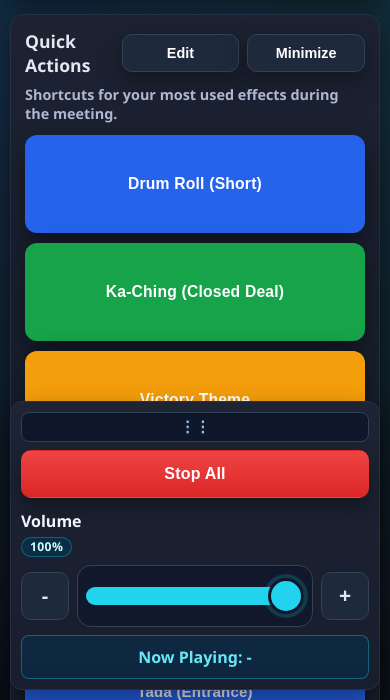
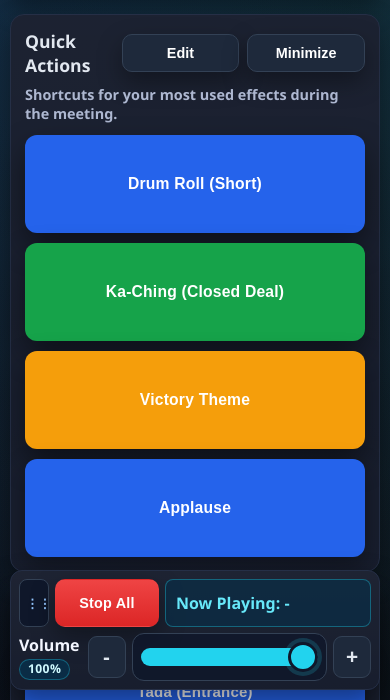
Before and after one commit to mneis/bni_sfx_board, a plain HTML site: page index.html in a window 390 px wide. Shown: the part 144-844 px from the top of the page. Drawn offline with Linux system fonts and the light colour scheme.

Commit message:
Compact mobile live controls

```diff
--- a/style.css
+++ b/style.css
@@ -479,6 +479,7 @@ h1 {
 @media (max-width: 768px) {
     body {
         padding: 10px;
+        padding-bottom: 150px;
     }
 
     .topo {
@@ -506,38 +507,85 @@ h1 {
         width: auto;
         transform: none;
         bottom: 10px;
-        grid-template-columns: 1fr;
-        padding: 10px;
+        grid-template-columns: 34px minmax(104px, 128px) minmax(0, 1fr);
+        grid-template-areas:
+            "handle stop now"
+            "volume volume volume";
+        padding: 8px;
         gap: 8px;
     }
 
     .control-main {
-        grid-template-columns: 1fr;
-        gap: 12px;
+        display: contents;
     }
 
     .dock-handle {
-        width: 100%;
+        grid-area: handle;
+        width: 34px;
+        height: 48px;
+        font-size: 0.78rem;
     }
 
     .botao-controle {
+        grid-area: stop;
         width: 100%;
         min-width: 0;
+        min-height: 48px;
+        padding: 8px 10px;
     }
 
     .controle-volume {
+        grid-area: volume;
         width: 100%;
-        grid-template-columns: 1fr;
-        row-gap: 8px;
+        grid-template-columns: auto minmax(0, 1fr);
+        column-gap: 8px;
+        row-gap: 0;
     }
 
     .volume-control-row {
         width: 100%;
+        grid-template-columns: 42px minmax(0, 1fr) 42px;
+        gap: 6px;
+    }
+
+    .volume-label-stack {
+        justify-content: center;
+    }
+
+    .botao-volume {
+        width: 42px;
+        height: 42px;
+        border-radius: 9px;
+    }
+
+    .volume-slider-shell {
+        min-height: 42px;
+        border-radius: 12px;
+    }
+
+    .controle-volume input {
+        height: 42px;
+    }
+
+    .controle-volume input::-webkit-slider-thumb {
+        width: 30px;
+        height: 30px;
+        margin-top: -6px;
+    }
+
+    .controle-volume input::-moz-range-thumb {
+        width: 30px;
+        height: 30px;
     }
 
     .agora-tocando {
+        grid-area: now;
         width: 100%;
-        text-align: center;
+        min-height: 48px;
+        line-height: 24px;
+        display: flex;
+        align-items: center;
+        text-align: left;
     }
 
     .quick-controls {
@@ -557,6 +605,41 @@ h1 {
     .botao-major {
         min-height: 98px;
         font-size: 0.98rem;
+    }
+}
+
+@media (max-width: 520px) {
+    body {
+        padding-bottom: 156px;
+    }
+
+    .control-dock {
+        grid-template-columns: 30px minmax(88px, 104px) minmax(0, 1fr);
+        grid-template-areas:
+            "handle stop now"
+            "volume volume volume";
+        gap: 6px;
+    }
+
+    .dock-handle {
+        width: 30px;
+    }
+
+    .botao-controle {
+        font-size: 0.9rem;
+        padding-inline: 8px;
+    }
+
+    .volume-control-row {
+        grid-template-columns: 38px minmax(0, 1fr) 38px;
+    }
+
+    .botao-volume {
+        width: 38px;
+    }
+
+    .volume-label-stack {
+        gap: 3px;
     }
 }
 
```
